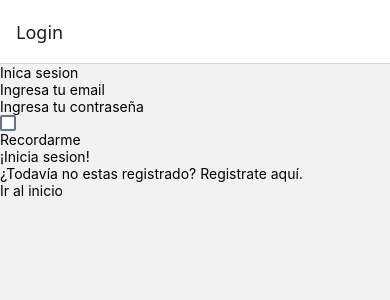
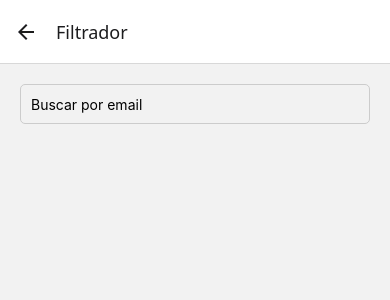
Before and after one commit to chichoycoca/rn-prog3-cahn-reggiardo-martiarena, a React Native app in the folder my-rn-proyect/: screen /Filtrador in a window 390 px wide. Shown: the top 300 px of the page. Built offline with nearby package versions, Linux system fonts and the light colour scheme.

Commit message:
comienzo de filtrador

```diff
--- a/my-rn-proyect/App.js
+++ b/my-rn-proyect/App.js
@@ -6,6 +6,7 @@ import Login from './src/screens/Login';
 import Home from './src/screens/Home';
 import Post from './src/screens/Post';
 import Profile from './src/screens/Profile';
+import Filtrador from './src/screens/Filtrador';
 const Stack = createNativeStackNavigator();
 
 
@@ -19,6 +20,7 @@ export default function App() {
           <Stack.Screen name='Home' component={Home} />
           <Stack.Screen name='Post' component={Post} />
           <Stack.Screen name ='Profile' component={Profile}/>
+          <Stack.Screen name ='Filtrador' component={Filtrador}/>
 
       </Stack.Navigator>
     </NavigationContainer>
--- /dev/null
+++ b/my-rn-proyect/src/screens/Filtrador.js
@@ -0,0 +1,100 @@
+import React, { Component } from "react";
+import { View, Text, TextInput, FlatList, StyleSheet, ActivityIndicator } from "react-native";
+import { db } from "../firebase/config";
+
+class Filtrador extends Component {
+    constructor() {
+        super();
+        this.state = {
+            text: "",
+            resultados: [],
+            buscando: false,
+        };
+    }
+
+    buscarUsuarios(text) {
+        if (text === "") {
+            this.setState({
+                resultados: [],
+                buscando: false
+            });
+            return;
+        }
+
+        this.setState({ buscando: true });
+
+        db.collection("users")
+            .where("email", "==", text)
+            .onSnapshot((snapshot) => {
+                let resultados = [];
+                snapshot.forEach((doc) => {
+                    resultados.push({ id: doc.id, data: doc.data() });
+                });
+                this.setState({
+                    resultados,
+                    buscando: false,
+                });
+            }, (error) => {
+                console.log(error);
+                this.setState({ buscando: false });
+            });
+    }
+
+    render() {
+        return (
+            <View style={styles.container}>
+                <TextInput
+                    style={styles.input}
+                    placeholder="Buscar por email"
+                    onChangeText={(text) => {
+                        this.setState({ text });
+                        this.buscarUsuarios(text);
+                    }}
+                    value={this.state.text}
+                />
+
+                {this.state.buscando && <ActivityIndicator size="large" color="#0000ff" />}
+
+                {this.state.resultados.length === 0 && this.state.text.length > 0 && !this.state.buscando ? (
+                    <Text>El email no existe</Text>
+                ) : (
+                    <FlatList
+                        data={this.state.resultados}
+                        keyExtractor={(item) => item.id}
+                        renderItem={({ item }) => (
+                            <View style={styles.resultItem}>
+                                <Text style={styles.email}>Email: {item.data.email}</Text>
+                                <Text>Username: {item.data.username}</Text>
+                            </View>
+                        )}
+                    />
+                )}
+            </View>
+        );
+    }
+}
+
+const styles = StyleSheet.create({
+    container: {
+        flex: 1,
+        padding: 20,
+    },
+    input: {
+        height: 40,
+        borderColor: "#ccc",
+        borderWidth: 1,
+        borderRadius: 5,
+        paddingHorizontal: 10,
+        marginBottom: 10,
+    },
+    resultItem: {
+        padding: 10,
+        borderBottomColor: "#ccc",
+        borderBottomWidth: 1,
+    },
+    email: {
+        fontWeight: "bold",
+    },
+});
+
+export default Filtrador;
--- a/my-rn-proyect/src/screens/Home.js
+++ b/my-rn-proyect/src/screens/Home.js
@@ -53,6 +53,10 @@ class Home extends Component {
                 <TouchableOpacity onPress={() => this.props.navigation.navigate("Profile")}>
                     <Text>Ir a mi perfil</Text>
                 </TouchableOpacity>
+
+                <TouchableOpacity onPress={() => this.props.navigation.navigate("Filtrador")}>
+                    <Text>Ir a Filtrador</Text>
+                </TouchableOpacity>
             </View>
 
 
```
